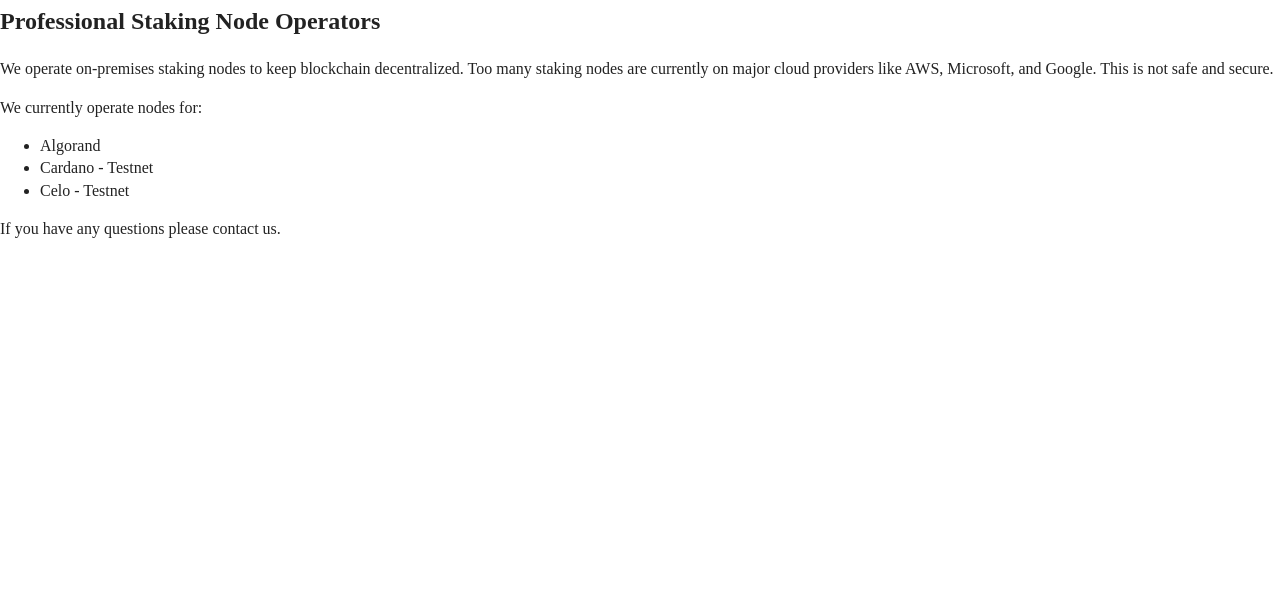
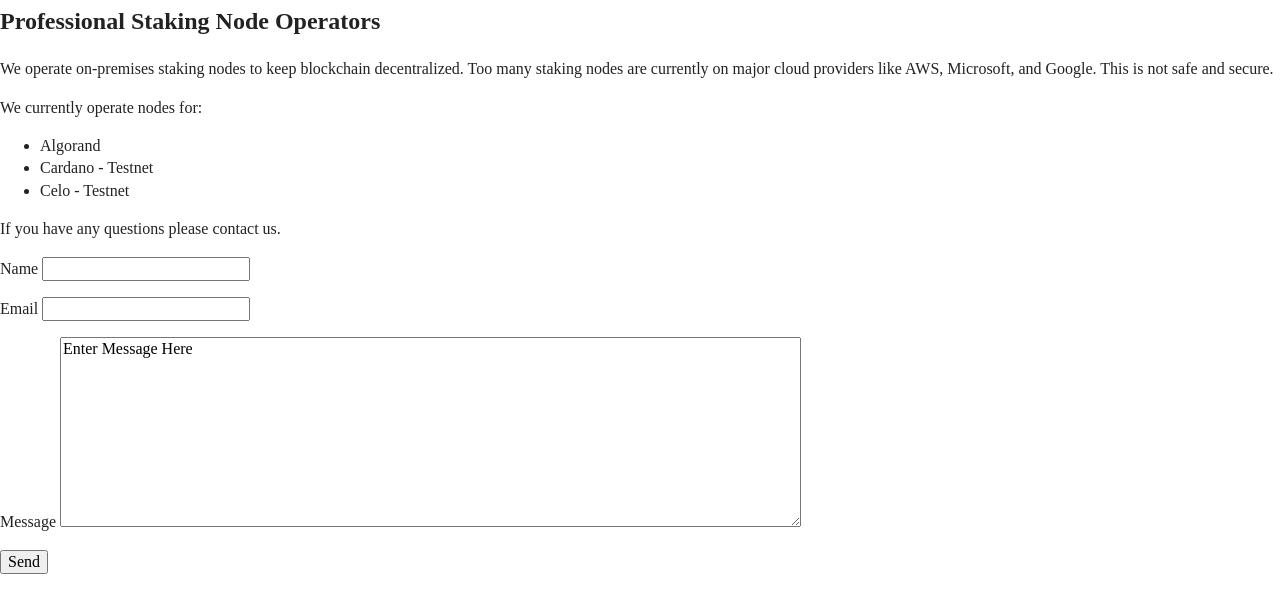
Before and after one commit to OngoingValidation/ongoingvalidationweb, a plain HTML site: page index.html in a window 1280 px wide. Shown: the part 83-696 px from the top of the page. Drawn offline with nearby package versions, Linux system fonts and the light colour scheme.

Commit message:
Added Form

```diff
--- a/index.html
+++ b/index.html
@@ -33,6 +33,20 @@
     <li>Celo - Testnet</li>
   </ul>
   <p>If you have any questions please contact us.</p>
+  <form name="contact" netlify>
+    <p>
+      <label>Name <input type="text" name="name" /></label>
+    </p>
+    <p>
+      <label>Email <input type="email" name="email" /></label>
+    </p>
+    <p>
+      <label>Message <textarea name="message" rows="10" cols="80">Enter Message Here</textarea></label>
+    </p>
+    <p>
+      <button type="submit">Send</button>
+    </p>
+  </form>
   <script src="js/vendor/modernizr-3.8.0.min.js"></script>
   <script src="https://code.jquery.com/jquery-3.4.1.min.js" integrity="sha256-CSXorXvZcTkaix6Yvo6HppcZGetbYMGWSFlBw8HfCJo=" crossorigin="anonymous"></script>
   <script>window.jQuery || document.write('<script src="js/vendor/jquery-3.4.1.min.js"><\/script>')</script>
```
